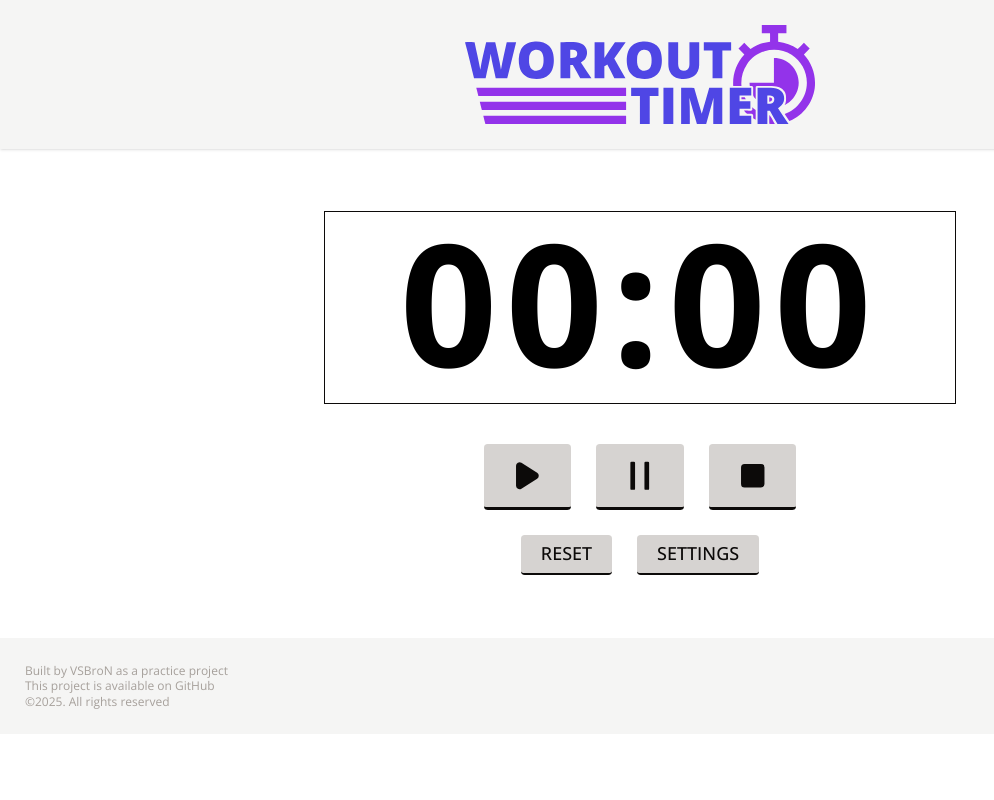
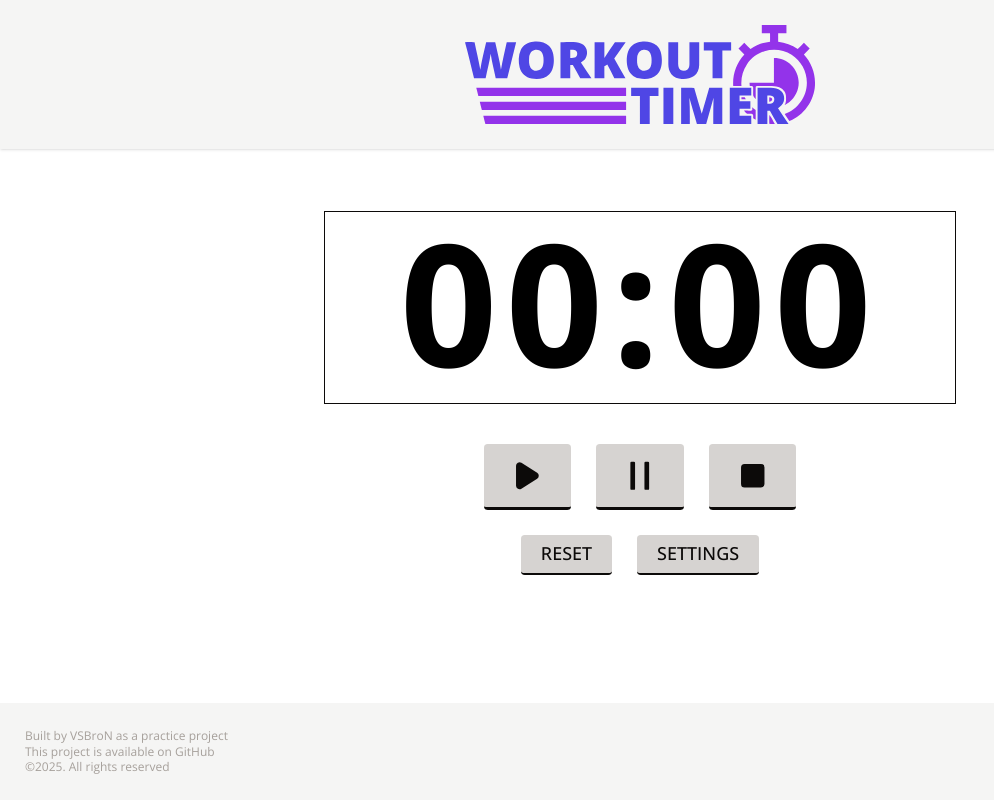
Before and after one commit to vsbron/workout-timer-2025-react, a React (Vite) app: page / in a window 1280 px wide. Shown: the whole page, without its empty margins (0-994 px from the left). Built offline with nearby package versions, Linux system fonts and the light colour scheme.

Commit message:
Fixed appearance of the app

```diff
--- a/src/App.tsx
+++ b/src/App.tsx
@@ -1,13 +1,14 @@
 import { useEffect } from "react";
+
+import { TimerProvider } from "@/context/TimerContext";
 import { useThemeContext } from "@/context/ThemeContext";
 
+import Header from "@/ui/Header";
+import Main from "@/ui/Main";
+import Footer from "@/ui/Footer";
 import Timer from "@/components/Timer";
 import Controls from "@/components/Controls";
 import Options from "@/components/Options";
-import Footer from "@/ui/Footer";
-import Header from "@/ui/Header";
-import Main from "@/ui/Main";
-import { TimerProvider } from "./context/TimerContext";
 
 function App() {
   // Getting the dark theme state from the context
@@ -20,7 +21,7 @@ function App() {
 
   // Returned JSX
   return (
-    <>
+    <div className="grid grid-rows-[auto_1fr_auto] min-h-[100vh]">
       <Header />
       <Main>
         <TimerProvider>
@@ -30,7 +31,7 @@ function App() {
         </TimerProvider>
       </Main>
       <Footer />
-    </>
+    </div>
   );
 }
 
--- a/src/index.css
+++ b/src/index.css
@@ -30,6 +30,7 @@ html {
 body {
   font: 400 1.8rem/1.3 "Open Sans", sans-serif;
   box-sizing: border-box;
+  min-height: 100vh;
 }
 
 h1 {
```
